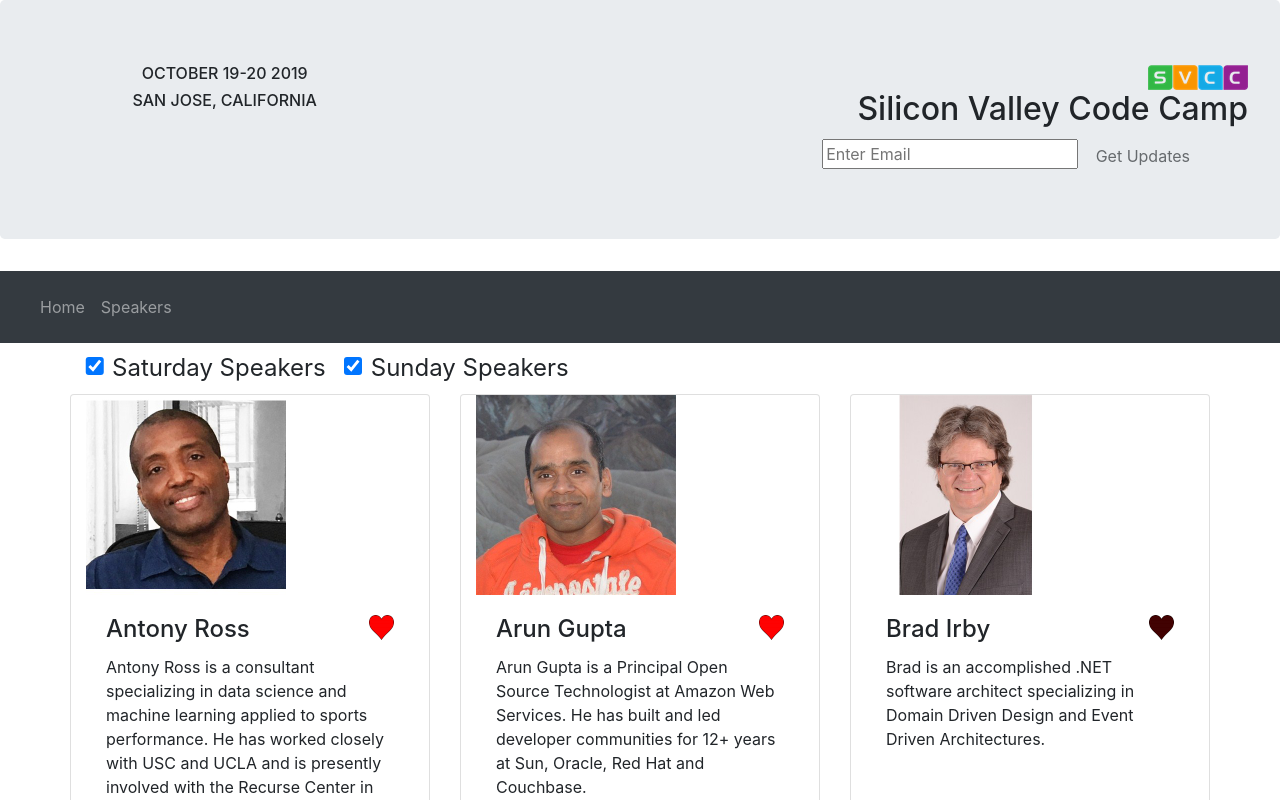
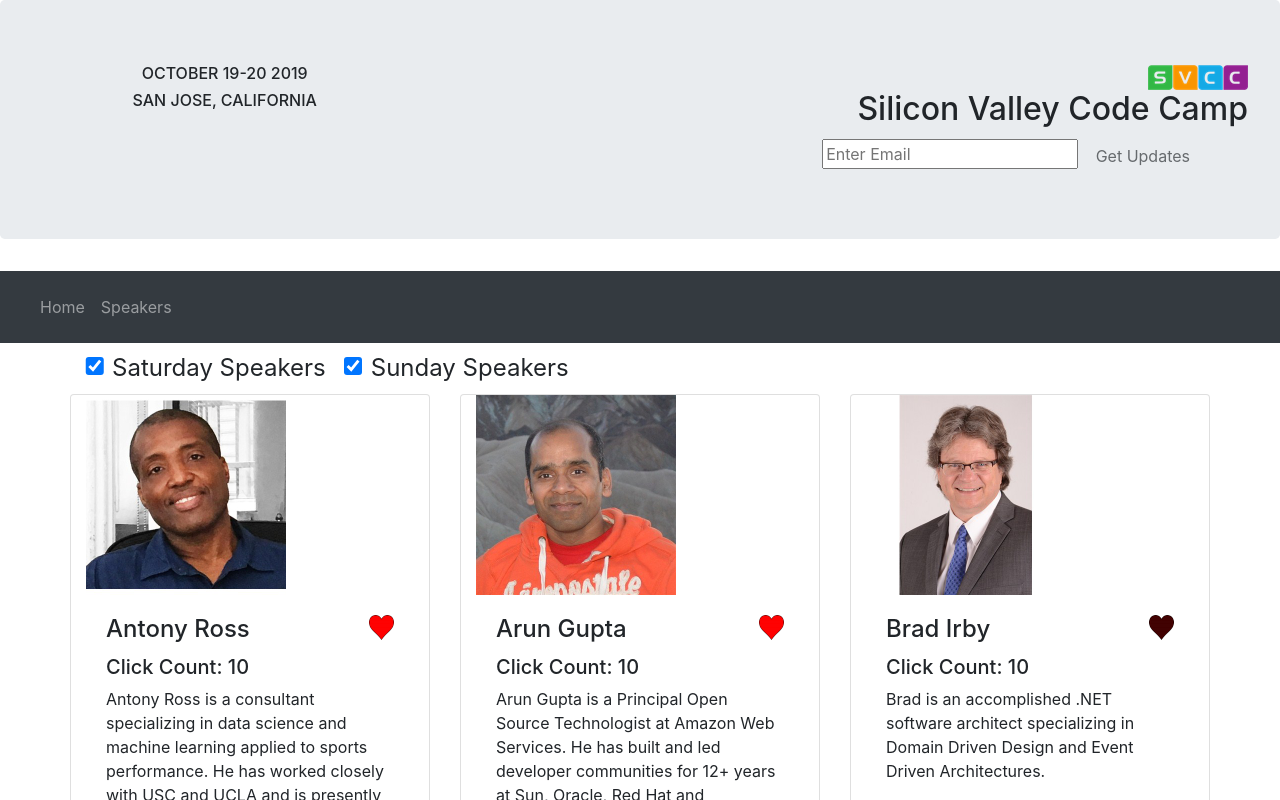
Before and after one commit to flaviotxa/react-using-hooks, a Next.js app: page /speakers in a window 1280 px wide. Shown: the top 800 px of the page. Built offline with nearby package versions, Linux system fonts and the light colour scheme.

Commit message:
Counting clicks per speaker

```diff
--- a/src/SpeakerDetail.js
+++ b/src/SpeakerDetail.js
@@ -1,8 +1,12 @@
 import React from "react";
 import ImageToggleOnScroll from "./ImageToggleOnScroll";
+import useSpeakerDataManager from "./useSpeakerDataManager";
 
 const SpeakerDetail = React.memo(({ speakerRec, onHeartFavoriteHandler }) => {
   const { id, firstName, lastName, favorite, bio } = speakerRec;
+
+  const { favoriteClickCount, incrementClickCount } = useSpeakerDataManager();
+
   return (
     <div className="card col-4 cardmin">
       <ImageToggleOnScroll
@@ -17,12 +21,14 @@ const SpeakerDetail = React.memo(({ speakerRec, onHeartFavoriteHandler }) => {
             className={favorite ? "heartredbutton" : "heartdarkbutton"}
             onClick={(e) => {
               onHeartFavoriteHandler(e, speakerRec);
+              incrementClickCount();
             }}
           />
           <span>
             {firstName} {lastName}
           </span>
         </h4>
+        <h5>Click Count: {favoriteClickCount}</h5>
         <span>{bio}</span>
       </div>
     </div>
--- a/src/speakersReducer.js
+++ b/src/speakersReducer.js
@@ -17,6 +17,9 @@ const speakersReducer = (state, action) => {
     case "unfavorite": {
       return { ...state, speakerList: updateFavorite(false) };
     }
+    case "incrementFavoriteClickCount": {
+      return { ...state, favoriteClickCount: state.favoriteClickCount + 1 };
+    }
     default:
       return state;
   }
--- a/src/useSpeakerDataManager.js
+++ b/src/useSpeakerDataManager.js
@@ -3,10 +3,18 @@ import axios from "axios";
 import { useEffect, useReducer } from "react";
 
 function useSpeakerDataManager() {
-  const [{ isLoading, speakerList }, dispatch] = useReducer(speakersReducer, {
-    isLoading: true,
-    speakerList: [],
-  });
+  const [{ isLoading, speakerList, favoriteClickCount }, dispatch] = useReducer(
+    speakersReducer,
+    {
+      isLoading: true,
+      speakerList: [],
+      favoriteClickCount: 10,
+    }
+  );
+
+  function incrementClickCount() {
+    dispatch({ type: "incrementFavoriteClickCount" });
+  }
 
   function toggleSpeakerFavorite(speakerRec) {
     const updateData = async function () {
@@ -30,6 +38,12 @@ function useSpeakerDataManager() {
       console.log("cleanup");
     };
   }, []);
-  return { isLoading, speakerList, toggleSpeakerFavorite };
+  return {
+    isLoading,
+    speakerList,
+    favoriteClickCount,
+    incrementClickCount,
+    toggleSpeakerFavorite,
+  };
 }
 export default useSpeakerDataManager;
```
Also changed, not shown: db.json (line endings or trailing spaces).
